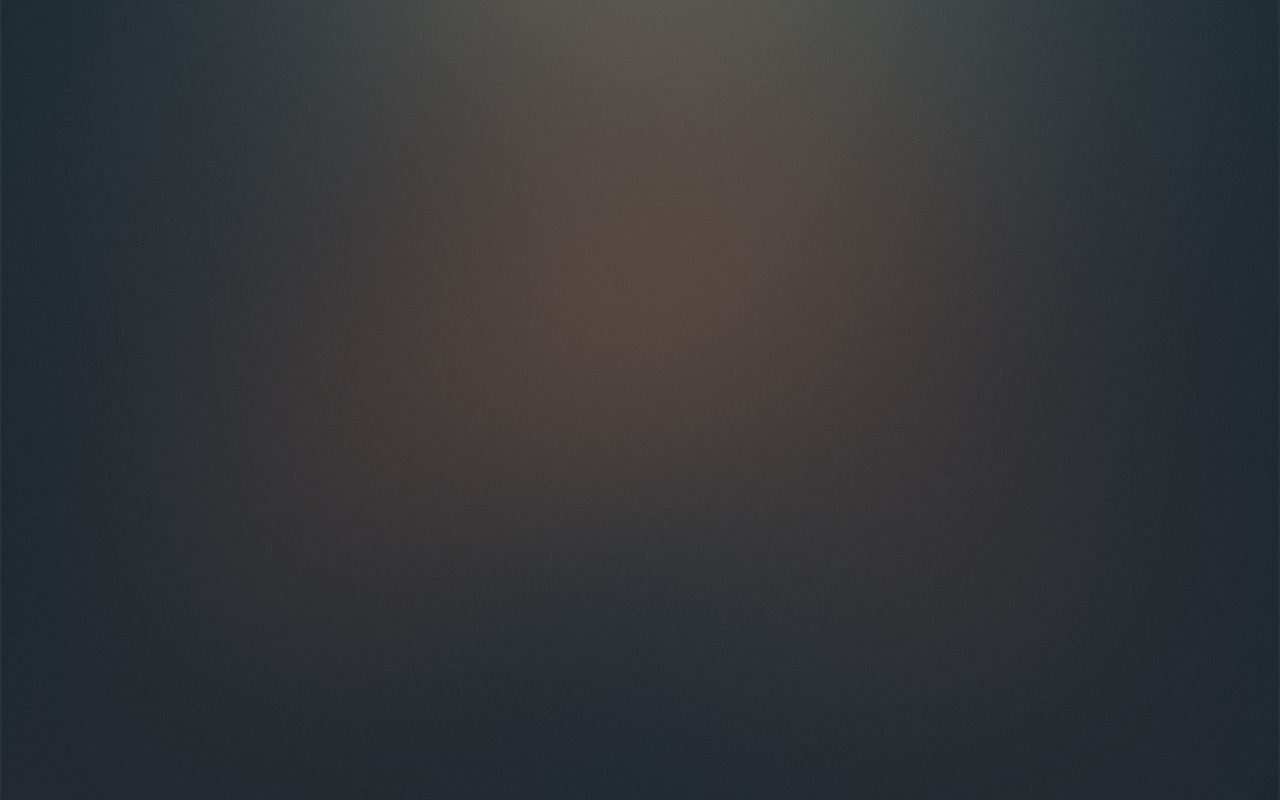
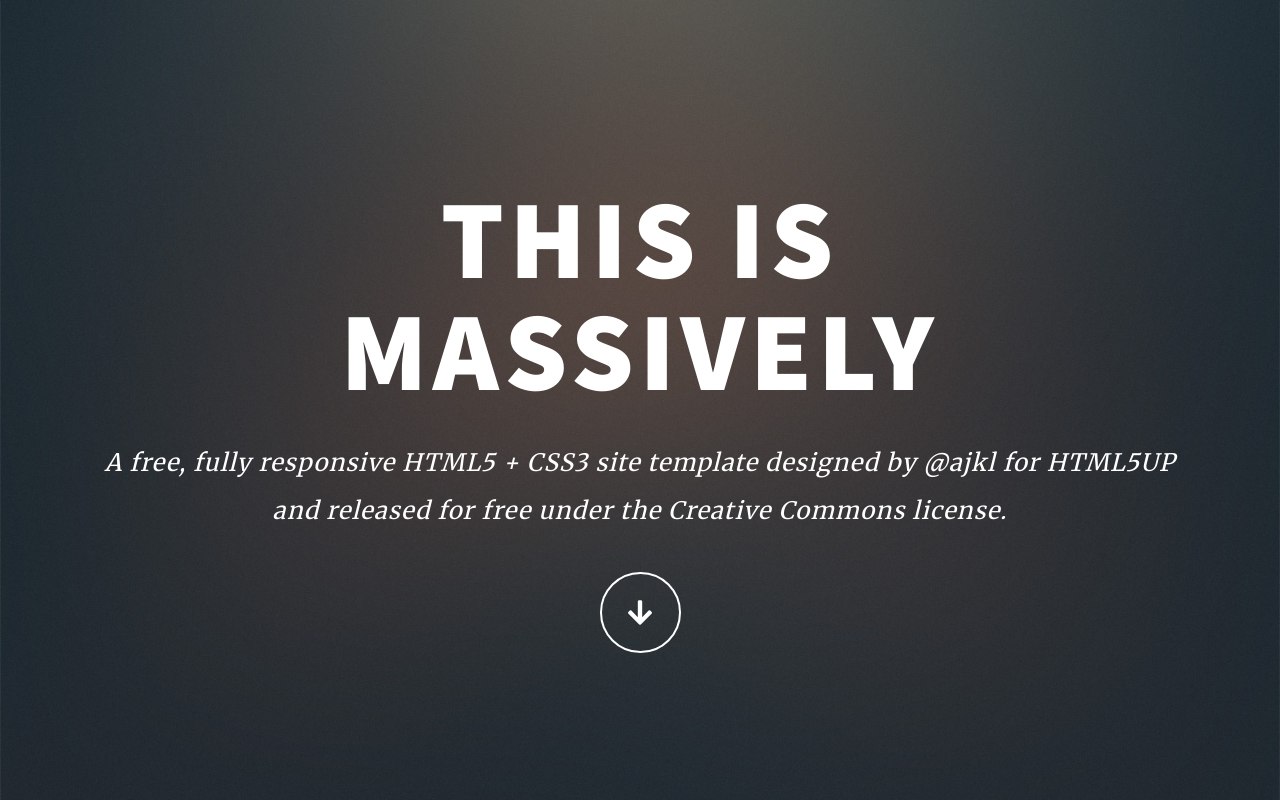
Before and after one commit to PiotrHol/Massively, a website: page index.html in a window 1280 px wide. Drawn offline with Linux system fonts and the light colour scheme.

Commit message:
Adding header

```diff
--- a/index.html
+++ b/index.html
@@ -9,6 +9,12 @@
     <link rel="stylesheet" href="css/main.css">
 </head>
 <body>
-
+<header>
+    <div class="container header">
+        <h1>This is<br>Massively</h1>
+        <p>A free, fully responsive HTML5 + CSS3 site template designed by @ajkl for HTML5UP<br> and released for free under the Creative Commons license.</p>
+        <a href="#"><span class="fas fa-arrow-down"></span></a>
+    </div>
+</header>
 </body>
 </html>
--- a/scss/elements/_header.scss
+++ b/scss/elements/_header.scss
@@ -0,0 +1,51 @@
+.header {
+  height: calc(100vh - 65px);
+  background: transparent;
+  color: white;
+  width: auto;
+  display: flex;
+  flex-direction: column;
+  justify-content: center;
+  align-items: center;
+  text-align: center;
+  margin-top: 50px;
+
+  h1 {
+    text-transform: uppercase;
+    font-size: 7em;
+    font-weight: 900;
+    letter-spacing: .05em;
+    line-height: 1;
+    margin-bottom: 32px;
+  }
+
+  p {
+    font-family: 'Merriweather', serif;
+    font-size: 1.5em;
+    font-style: italic;
+    line-height: 2;
+    margin-bottom: 37px;
+    letter-spacing: .05em;
+  }
+
+  a {
+    color: white;
+    text-decoration: none;
+
+    span {
+      display: block;
+      width: 81px;
+      height: 81px;
+      border: 2px solid white;
+      border-radius: 50%;
+      position: relative;
+      &::before {
+        content: "\f063";
+        font-size: 1.75em;
+        position: relative;
+        top: 25px;
+        left: 0;
+      }
+    }
+  }
+}
--- a/scss/settings/_fonts.scss
+++ b/scss/settings/_fonts.scss
@@ -1,4 +1,5 @@
 @import url('https://fonts.googleapis.com/css2?family=Merriweather:wght@300;400;700;900&family=Source+Sans+Pro:wght@300;400;700;900&display=swap');
+@import url('https://cdnjs.cloudflare.com/ajax/libs/font-awesome/5.15.4/css/all.min.css');
 
 //font-family: 'Merriweather', serif;
 //font-family: 'Source Sans Pro', sans-serif;
```
Also changed, not shown: css/main.css.
